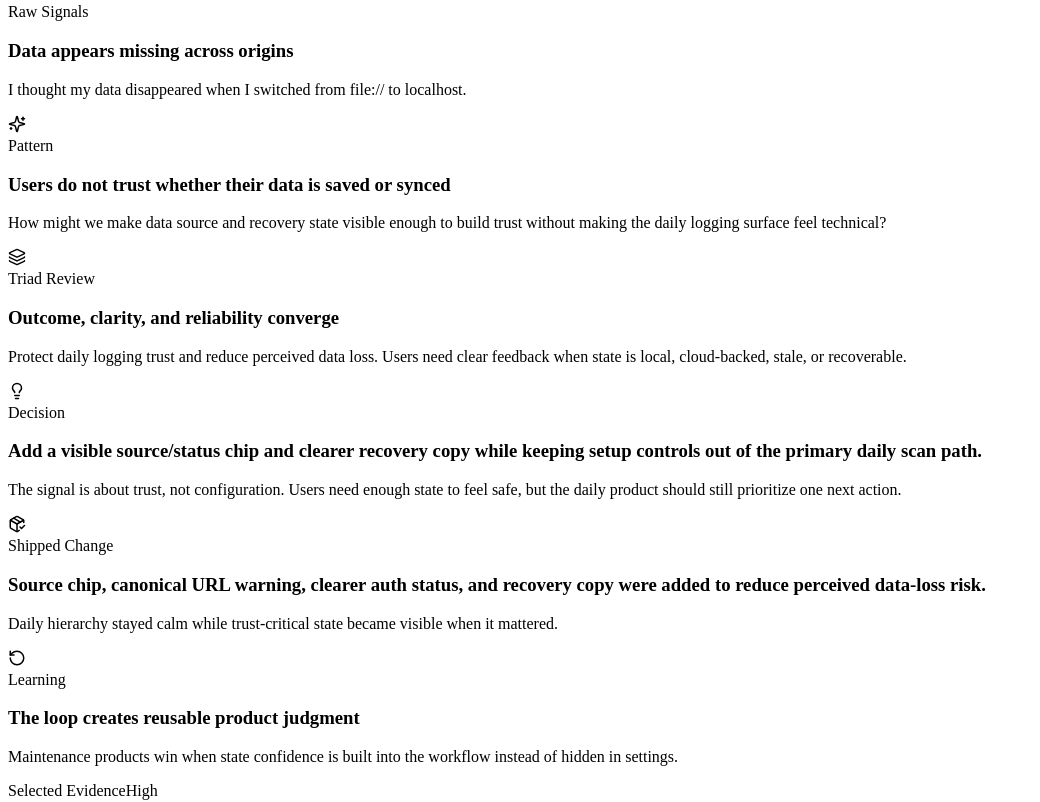
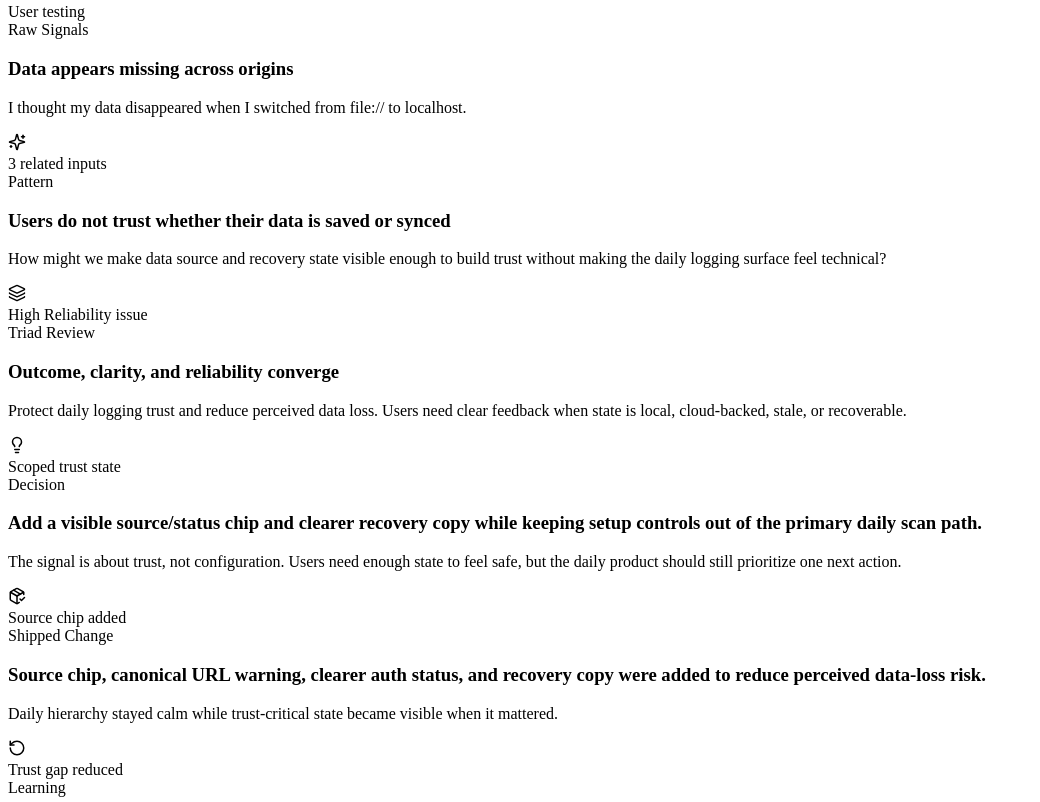
Before and after one commit to iancowpar/evidence-chain, a React (Vite) app: page / in a window 1280 px wide. Shown: the part 827-1629 px from the top of the page, without its empty margins (0-1040 px from the left). Built offline with nearby package versions, Linux system fonts and the light colour scheme; the HTML template or start-up script is replaced by a standard one.

Commit message:
Make evidence trace an audit trail

```diff
--- a/src/App.tsx
+++ b/src/App.tsx
@@ -65,6 +65,16 @@ function App() {
   const [selectedSignalId, setSelectedSignalId] = useState(patternSignals[0]?.id ?? "");
   const selectedSignal =
     patternSignals.find((signal) => signal.id === selectedSignalId) ?? patternSignals[0];
+  const selectedTraceLabels = {
+    signal: selectedSignal?.source ?? "Signal input",
+    pattern: `${patternSignals.length} related inputs`,
+    triad: selectedSignal
+      ? `${selectedSignal.severity} ${selectedSignal.type}`
+      : `Confidence ${pattern.triadReview.confidence}`,
+    decision: "Scoped trust state",
+    shipped: "Source chip added",
+    learning: "Trust gap reduced",
+  };
 
   const [draft, setDraft] = useState({
     title: "",
@@ -174,6 +184,7 @@ function App() {
               isActive={Boolean(selectedSignal)}
               icon={<CircleDot size={18} />}
               label="Raw Signals"
+              proofLabel={selectedTraceLabels.signal}
               title={selectedSignal?.title ?? `${patternSignals.length} inputs`}
               body={
                 selectedSignal
@@ -186,6 +197,7 @@ function App() {
               isActive={Boolean(selectedSignal)}
               icon={<Sparkles size={18} />}
               label="Pattern"
+              proofLabel={selectedTraceLabels.pattern}
               title={pattern.title}
               body={pattern.opportunityStatement}
             />
@@ -194,6 +206,7 @@ function App() {
               isActive={Boolean(selectedSignal)}
               icon={<Layers3 size={18} />}
               label="Triad Review"
+              proofLabel={selectedTraceLabels.triad}
               title="Outcome, clarity, and reliability converge"
               body={`${pattern.triadReview.productOutcome} ${pattern.triadReview.stateReliabilityConcern}`}
             />
@@ -202,6 +215,7 @@ function App() {
               isActive={Boolean(selectedSignal)}
               icon={<Lightbulb size={18} />}
               label="Decision"
+              proofLabel={selectedTraceLabels.decision}
               title={decision.decision}
               body={decision.rationale}
             />
@@ -210,6 +224,7 @@ function App() {
               isActive={Boolean(selectedSignal)}
               icon={<PackageCheck size={18} />}
               label="Shipped Change"
+              proofLabel={selectedTraceLabels.shipped}
               title={shipped.shippedChange}
               body={shipped.result}
             />
@@ -218,6 +233,7 @@ function App() {
               isActive={Boolean(selectedSignal)}
               icon={<RotateCcw size={18} />}
               label="Learning"
+              proofLabel={selectedTraceLabels.learning}
               title="The loop creates reusable product judgment"
               body={shipped.learning}
             />
@@ -383,6 +399,7 @@ function ChainNode({
   isActive,
   icon,
   label,
+  proofLabel,
   title,
   body,
 }: {
@@ -390,12 +407,16 @@ function ChainNode({
   isActive: boolean;
   icon: React.ReactNode;
   label: string;
+  proofLabel: string;
   title: string;
   body: string;
 }) {
   return (
     <article className={`chain-node ${stage} ${isActive ? "is-active" : ""}`}>
-      <div className="chain-icon">{icon}</div>
+      <div className="trace-head">
+        <div className="chain-icon">{icon}</div>
+        <span className="proof-label">{proofLabel}</span>
+      </div>
       <div>
         <span className="eyebrow">{label}</span>
         <h3>{title}</h3>
--- a/src/styles.css
+++ b/src/styles.css
@@ -385,6 +385,26 @@ a {
     transform 160ms ease;
 }
 
+.trace-head {
+  display: flex;
+  align-items: center;
+  gap: 10px;
+}
+
+.proof-label {
+  display: inline-flex;
+  align-items: center;
+  min-height: 24px;
+  border: 1px solid var(--line);
+  border-radius: 999px;
+  padding: 0 9px;
+  color: var(--charcoal);
+  background: var(--panel-strong);
+  font-size: 11px;
+  font-weight: 850;
+  line-height: 1;
+}
+
 .chain-node:not(:last-child)::after {
   position: absolute;
   top: 28px;
@@ -397,7 +417,14 @@ a {
 
 .chain-node.is-active {
   border-color: rgba(37, 99, 235, 0.42);
+  border-left-width: 3px;
   box-shadow: inset 0 0 0 1px rgba(37, 99, 235, 0.16);
+}
+
+.chain-node.is-active .proof-label {
+  border-color: rgba(37, 99, 235, 0.36);
+  background: #eaf1ff;
+  color: var(--blue);
 }
 
 .chain-node.is-active:not(:last-child)::after {
@@ -794,11 +821,25 @@ textarea {
   }
 
   .chain {
-    grid-template-columns: repeat(3, minmax(0, 1fr));
+    grid-template-columns: 1fr;
+  }
+
+  .chain-node {
+    min-height: auto;
   }
 
   .chain-node:not(:last-child)::after {
-    display: none;
+    top: auto;
+    right: auto;
+    bottom: -8px;
+    left: 34px;
+    width: 2px;
+    height: 14px;
+  }
+
+  .chain-node.is-active:not(:last-child)::after {
+    width: 3px;
+    height: 14px;
   }
 }
 
```
